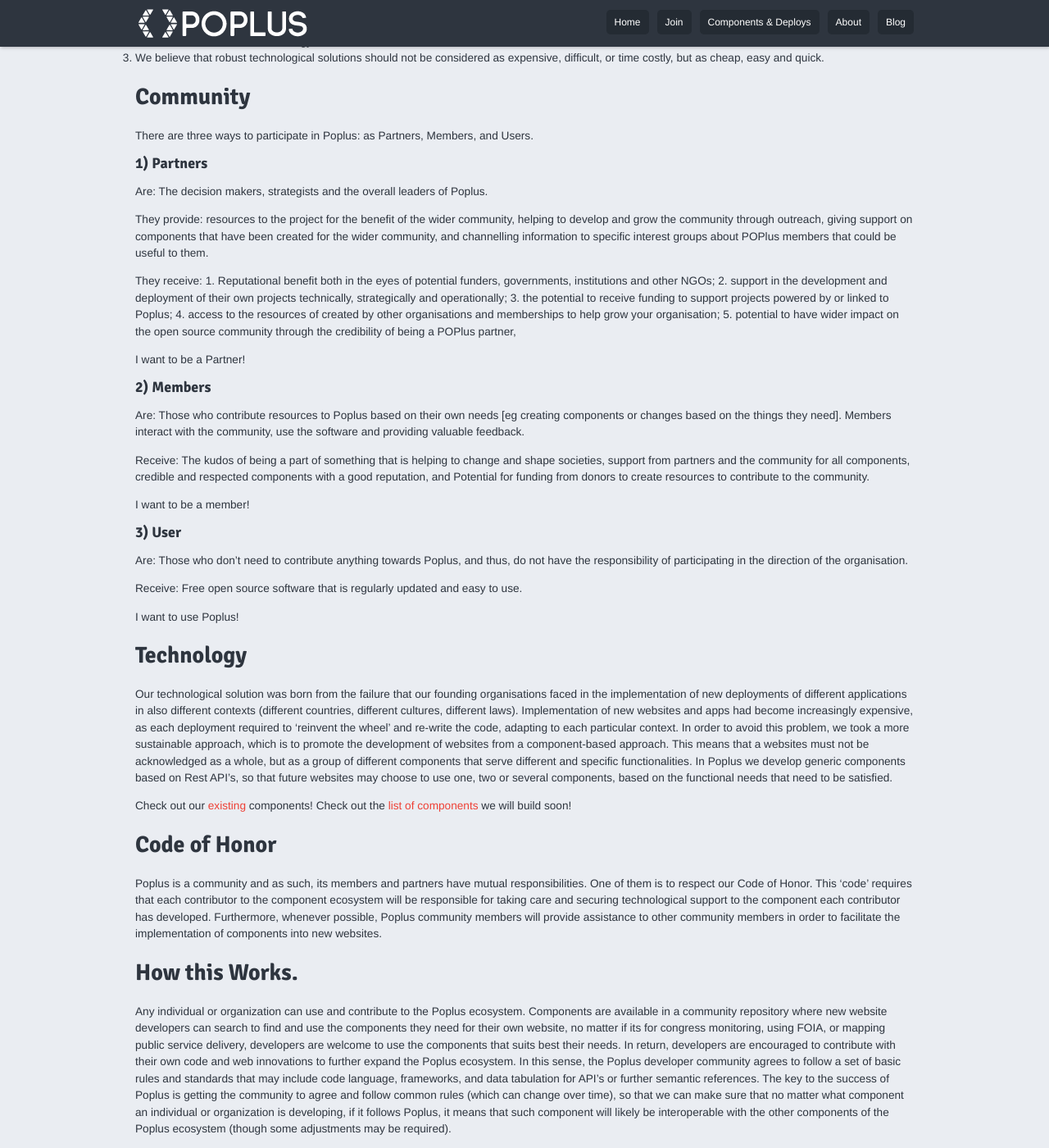
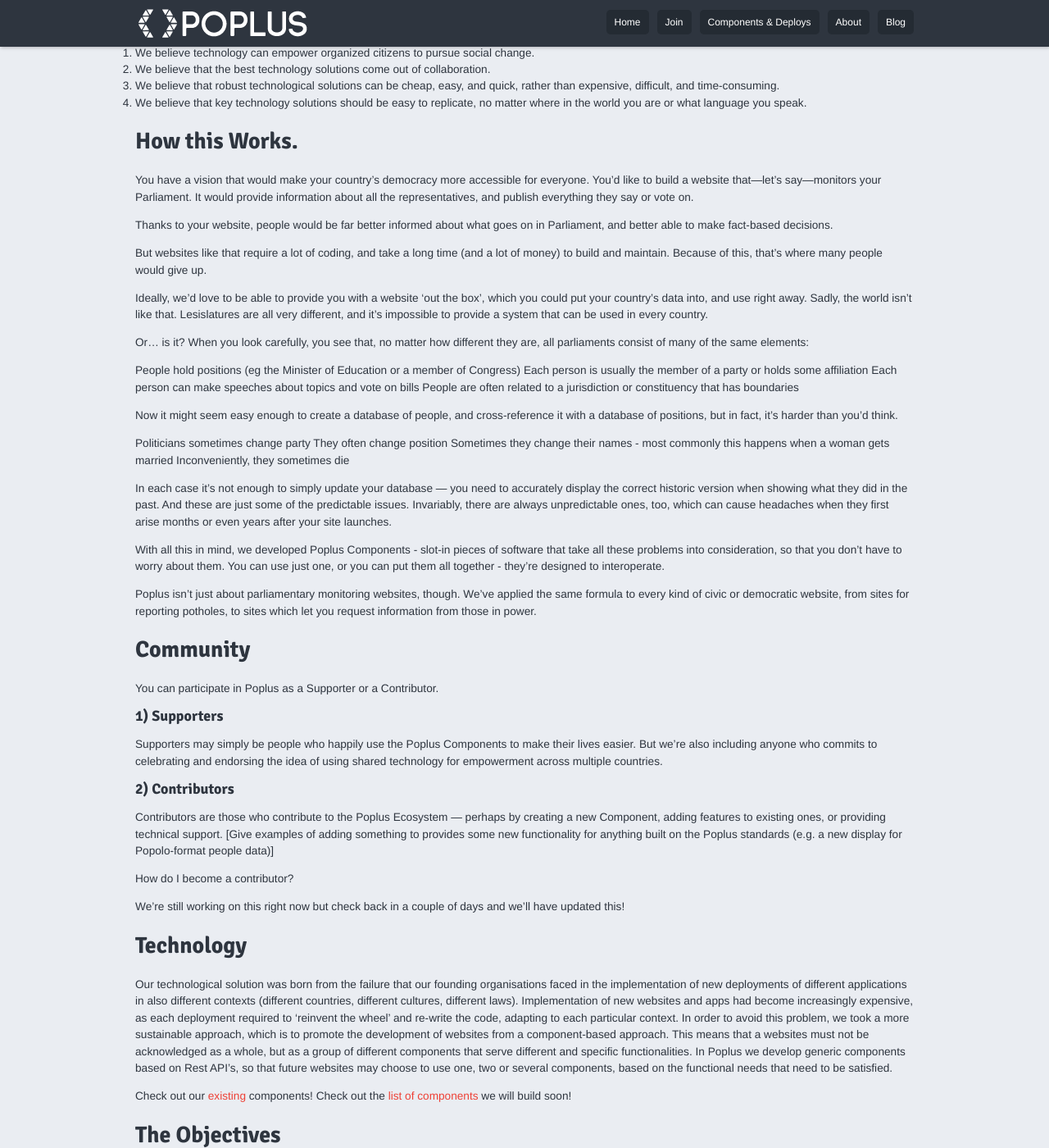
Before and after one commit to poplus/home-poplus, a Jekyll site: the page built from about.md, in a window 1280 px wide and 1400 px high, scrolled down 273 px. Shown: the whole window at 82% size. Built offline with Jekyll 4.4.1, drawn with Linux system fonts in a browser that asks for light colours; nearby versions of some CDN libraries; Markdown is read by kramdown in place of the engine named in the settings; some of the changed text lies outside the part shown.

Commit message:
updated copy
How this works, community and what is poplus sections, more to follow tomorrow.

```diff
--- a/about.md
+++ b/about.md
@@ -5,46 +5,64 @@
 
 # What is Poplus?
 
-Poplus is a community of activists, citizens and developers. Aiming to serve our wider community, we collaborate to create quality web services that are open (source), easy to use, setup and re-use. Our goals is to foster social change by empowering citizens and civil society groups with the use of web technology.
+Poplus is an international community of activists, citizens and developers.
+
+Together we are creating standardised, internationalised, interoperable, open-source Components, to make it easier to build websites that empower citizens, no matter where you are based.
 
 ## Our Founding Principles
 
 1. We believe technology can empower organized citizens to pursue social change.
 2. We believe that the best technology solutions come out of collaboration.
-3. We believe that robust technological solutions should not be considered as expensive, difficult, or time costly, but as cheap, easy and quick.
+3. We believe that robust technological solutions can be cheap, easy, and quick, rather than expensive, difficult, and time-consuming.
+4. We believe that key technology solutions should be easy to replicate, no matter where in the world you are or what language you speak.
+
+## How this Works.
+
+
+You have a vision that would make your country's democracy more accessible for everyone. You'd like to build a website that—let's say—monitors your Parliament. It would provide information about all the representatives, and publish everything they say or vote on.
+
+Thanks to your website, people would be far better informed about what goes on in Parliament, and better able to make fact-based decisions.
+
+But websites like that require a lot of coding, and take a long time (and a lot of money) to build and maintain. Because of this, that's where many people would give up.
+
+Ideally, we'd love to be able to provide you with a website 'out the box', which you could put your country's data into, and use right away. Sadly, the world isn't like that. Lesislatures are all very different, and it's impossible to provide a system that can be used in every country.
+
+Or... is it? When you look carefully, you see that, no matter how different they are, all parliaments consist of many of the same elements:
+
+People hold positions (eg the Minister of Education or a member of Congress)
+Each person is usually the member of a party or holds some affiliation
+Each person can make speeches about topics and vote on bills
+People are often related to a jurisdiction or constituency that has boundaries
+
+Now it might seem easy enough to create a database of people, and cross-reference it with a database of positions, but in fact, it's harder than you'd think.
+
+Politicians sometimes change party
+They often change position
+Sometimes they change their names - most commonly this happens when a woman gets married
+Inconveniently, they sometimes die
+
+In each case it’s not enough to simply update your database — you need to accurately display the correct historic version when showing what they did in the past. And these are just some of the predictable issues. Invariably, there are always unpredictable ones, too, which can cause headaches when they first arise months or even years after your site launches.
+
+With all this in mind, we developed Poplus Components - slot-in pieces of software that take all these problems into consideration, so that you don't have to worry about them. You can use just one, or you can put them all together - they're designed to interoperate.
+
+Poplus isn't just about parliamentary monitoring websites, though. We've applied the same formula to every kind of civic or democratic website, from sites for reporting potholes, to sites which let you request information from those in power.
+
 
 ## Community
 
-There are three ways to participate in Poplus: as Partners, Members, and Users.
+You can participate in Poplus as a Supporter or a Contributor.
 
 
-#### 1) Partners
-
-Are: The decision makers, strategists and the overall leaders of Poplus.
-
-They provide: resources to the project for the benefit of the wider community, helping to develop and grow the community through outreach, giving support on components that have been created for the wider community, and channelling information to specific interest groups about POPlus members that could be useful to them.
-
-They receive: 1. Reputational benefit both in the eyes of potential funders, governments, institutions and other NGOs; 2. support in the development and deployment of their own projects technically, strategically and operationally; 3. the potential to receive funding to support projects powered by or linked to Poplus; 4. access to the resources of created by other organisations and memberships to help grow your organisation; 5. potential to have wider impact on the open source community through the credibility of being a POPlus partner,
-
-I want to be a Partner!
+#### 1) Supporters
+Supporters may simply be people who happily use the Poplus Components to make their lives easier. But we’re also including anyone who commits to celebrating and endorsing the idea of using shared technology for empowerment across multiple countries.
 
 
-#### 2) Members
+#### 2) Contributors
+Contributors are those who contribute to the Poplus Ecosystem — perhaps by creating a new Component, adding features to existing ones, or providing technical support. [Give examples of adding something to provides some new functionality for anything built on the Poplus standards (e.g. a new display for Popolo-format people data)]
 
-Are: Those who contribute resources to Poplus based on their own needs [eg creating components or changes based on the things they need]. Members interact with the community, use the software and providing valuable feedback.
+How do I become a contributor?
 
-Receive: The kudos of being a part of something that is helping to change and shape societies, support from partners and the community for all components, credible and respected components with a good reputation, and Potential for funding from donors to create resources to contribute to the community.
-
-I want to be a member!
-
-
-####  3) User
-
-Are: Those who don’t need to contribute anything towards Poplus, and thus, do not have the responsibility of participating in the direction of the organisation.
-
-Receive: Free open source software that is regularly updated and easy to use.
-
-I want to use Poplus!
+We're still working on this right now but check back in a couple of days and we'll have updated this!
 
 
 ## Technology
@@ -54,19 +72,6 @@
 
 Check out our [existing][catalogue] components!
 Check out the [list of components][developmentboard] we will build soon!
-
-
-## Code of Honor
-
-
-Poplus is a community and as such, its members and partners have mutual responsibilities. One of them is to respect our Code of Honor. This 'code' requires that each contributor to the component ecosystem will be responsible for taking care and securing technological support to the component each contributor has developed. Furthermore, whenever possible, Poplus community members will provide assistance to other community members in order to facilitate the implementation of components into new websites.
-
-
-
-## How this Works.
-
-
-Any individual or organization can use and contribute to the Poplus ecosystem. Components are available in a community repository where new website developers can search to find and use the components they need for their own website, no matter if its for congress monitoring, using FOIA, or mapping public service delivery, developers are welcome to use the components that suits best their needs. In return, developers are encouraged to contribute with their own code and web innovations to further expand the Poplus ecosystem. In this sense, the Poplus developer community agrees to follow a set of basic rules and standards that may include code language, frameworks, and data tabulation for API’s or further semantic references. The key to the success of Poplus is getting the community to agree and follow common rules (which can change over time), so that we can make sure that no matter what component an individual or organization is developing, if it follows Poplus, it means that such component will likely be interoperable with the other components of the Poplus ecosystem (though some adjustments may be required).
 
 
 ## The Objectives
```
